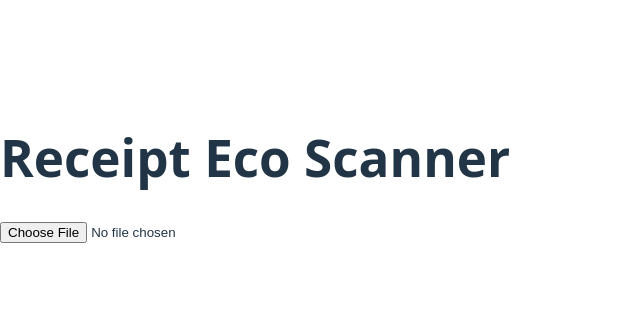
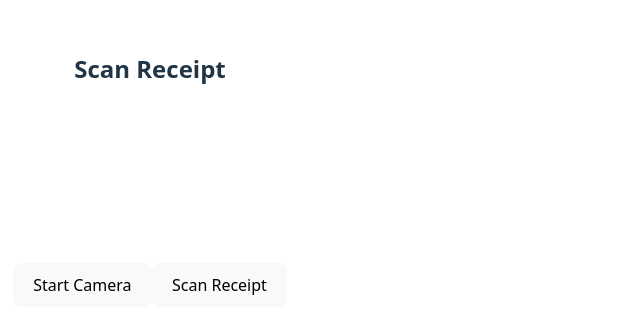
Before and after one commit to Redver/my-barcode-scanner, a React (Vite) app: page / in a window 1280 px wide. Shown: the part 231-564 px from the top of the page, without its empty margins (0-640 px from the left). Built offline with nearby package versions, Linux system fonts and the light colour scheme; the HTML template or start-up script is replaced by a standard one.

Commit message:
recieptscanner

```diff
--- a/src/BarcodeScanner.jsx
+++ b/src/BarcodeScanner.jsx
@@ -1,96 +1,66 @@
-// src/components/ReceiptScanner.jsx
-import React, { useState } from 'react';
-import Tesseract from 'tesseract.js';
-
+import React, { useRef, useState } from 'react';
+import { createWorker } from 'tesseract.js';
 
 const ReceiptScanner = () => {
-  const [image, setImage] = useState(null);
-  const [results, setResults] = useState([]);
+  const videoRef = useRef(null);
+  const canvasRef = useRef(null);
+  const [text, setText] = useState('');
   const [loading, setLoading] = useState(false);
 
-  const handleImageUpload = (e) => {
-    const file = e.target.files[0];
-    if (file) {
-      setImage(URL.createObjectURL(file));
-      processImage(file);
+  const startCamera = async () => {
+    const stream = await navigator.mediaDevices.getUserMedia({
+      video: { facingMode: 'environment' }, // Use back camera if available
+    });
+    if (videoRef.current) {
+      videoRef.current.srcObject = stream;
+      videoRef.current.play();
     }
   };
 
-  const processImage = async (file) => {
+  const captureAndScan = async () => {
+    if (!videoRef.current || !canvasRef.current) return;
+
+    const canvas = canvasRef.current;
+    const context = canvas.getContext('2d');
+
+    canvas.width = videoRef.current.videoWidth;
+    canvas.height = videoRef.current.videoHeight;
+
+    context.drawImage(videoRef.current, 0, 0, canvas.width, canvas.height);
+    const imageDataURL = canvas.toDataURL('image/png');
+
     setLoading(true);
-    try {
-      const { data: { text } } = await Tesseract.recognize(
-        file,
-        'eng',
-        { logger: m => console.log(m) }
-      );
+    const worker = await createWorker('eng');
 
-      const productNames = text
-        .split(/\n|\r|\s{2,}/)
-        .map(line => line.trim())
-        .filter(line => line.length > 2)
-        .slice(0, 10); // limit for demo
+    const {
+      data: { text },
+    } = await worker.recognize(imageDataURL);
 
-      const productData = await Promise.all(productNames.map(async name => {
-        try {
-          const res = await fetch(`https://world.openfoodfacts.org/cgi/search.pl?search_terms=${encodeURIComponent(name)}&search_simple=1&action=process&json=1`, {
-            headers: {
-              'User-Agent': 'UniProject/1.0 (331418@via.dk)'
-            }
-          });
-          const json = await res.json();
-          const product = json.products[0];
-          return {
-            name,
-            foundName: product?.product_name || 'Not found',
-            ecoscore: product?.ecoscore_grade?.toUpperCase() || 'N/A'
-          };
-        } catch {
-          return { name, foundName: 'Error', ecoscore: 'N/A' };
-        }
-      }));
+    setText(text);
+    await worker.terminate();
+    setLoading(false);
 
-      setResults(productData);
-    } catch (err) {
-      console.error('OCR error:', err);
-    } finally {
-      setLoading(false);
-    }
+    // Optionally: Parse `text` and call Open Food Facts for each item found.
   };
 
   return (
-    <div className="p-4 max-w-xl mx-auto text-center">
-      <h1 className="text-2xl font-bold mb-4">Receipt Eco Scanner</h1>
-      <input type="file" accept="image/*" onChange={handleImageUpload} className="mb-4" />
-      {image && <img src={image} alt="receipt" className="mx-auto mb-4 max-h-80" />}
-      {loading && <p>Processing...</p>}
-      {results.length > 0 && (
-        <div className="text-left">
-          {results.map((item, idx) => (
-            <div
-              key={idx}
-              className={`rounded p-3 mb-2 text-white ${getEcoColor(item.ecoscore)}`}
-            >
-              <p><strong>Detected:</strong> {item.name}</p>
-              <p><strong>Matched:</strong> {item.foundName}</p>
-              <p><strong>Eco Score:</strong> {item.ecoscore}</p>
-            </div>
-          ))}
+    <div style={{ textAlign: 'center' }}>
+      <h2>Scan Receipt</h2>
+      <video ref={videoRef} style={{ width: '100%', maxWidth: '400px' }} />
+      <br />
+      <button onClick={startCamera}>Start Camera</button>
+      <button onClick={captureAndScan} disabled={loading}>
+        {loading ? 'Scanning...' : 'Scan Receipt'}
+      </button>
+      <canvas ref={canvasRef} style={{ display: 'none' }} />
+      {text && (
+        <div style={{ whiteSpace: 'pre-wrap', marginTop: '1rem' }}>
+          <h3>OCR Result:</h3>
+          <p>{text}</p>
         </div>
       )}
     </div>
   );
 };
 
-const getEcoColor = (score) => {
-  switch (score) {
-    case 'A': return 'bg-green-600';
-    case 'B': return 'bg-green-500';
-    case 'C': return 'bg-yellow-500';
-    case 'D': return 'bg-orange-500';
-    case 'E': return 'bg-red-600';
-    default: return 'bg-gray-500';
-  }
-};
-
 export default ReceiptScanner;
```
